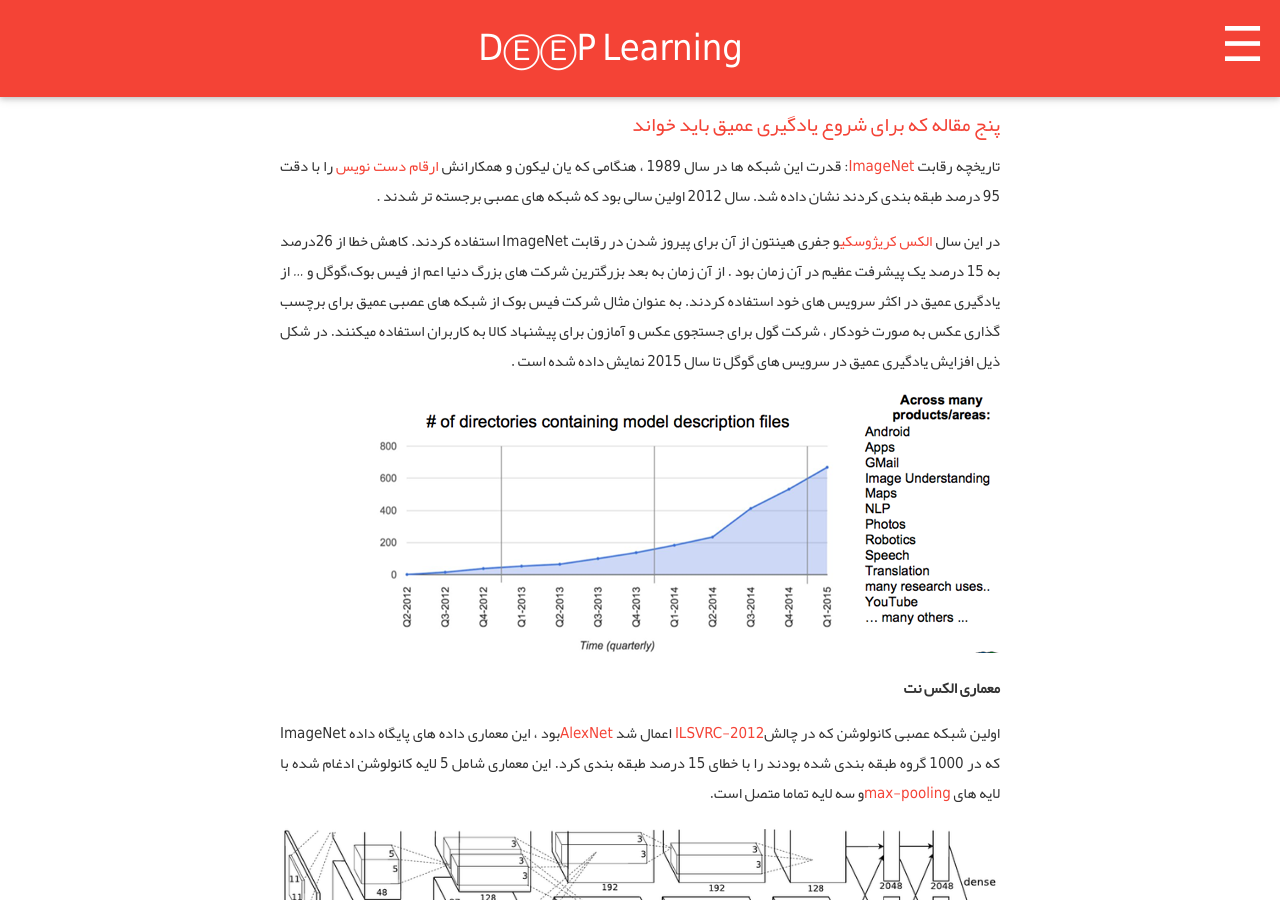
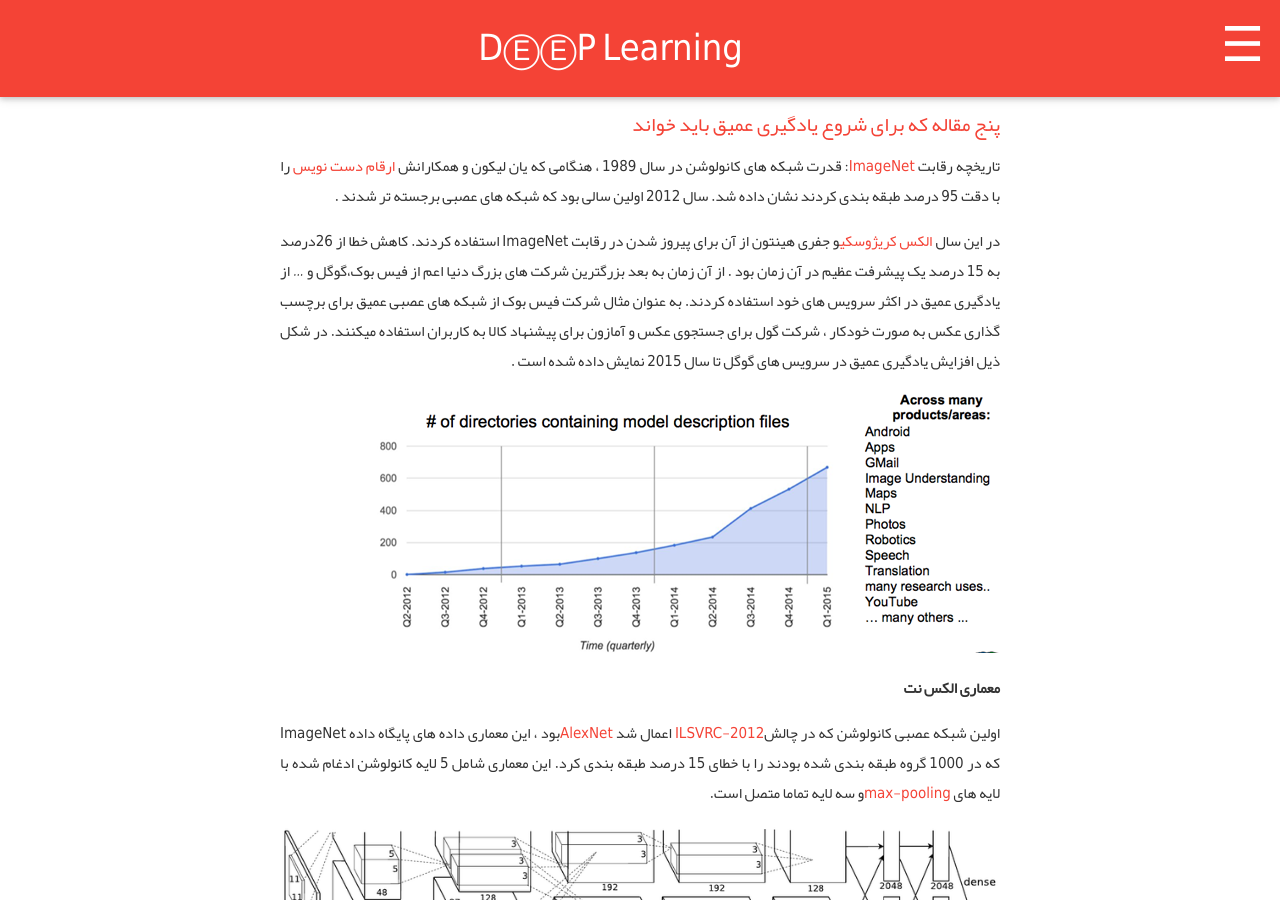
Before and after one commit to AlisterTA/alisterta.github.io, a Jekyll site: the page built from _posts/2017-06-26-پنج مقاله که برای شروع یادگیری عمیق باید خواند.md, in a window 1280 px wide and 900 px high. Built offline with Jekyll 4.4.1, drawn with Linux system fonts in a browser that asks for light colours; comment, search, counter and statistics services are not loaded.

Commit message:
Update 2017-06-26-پنج مقاله که برای شروع یادگیری عمیق باید خواند.md

```diff
--- a/_posts/2017-06-26-پنج مقاله که برای شروع یادگیری عمیق باید خواند.md
+++ b/_posts/2017-06-26-پنج مقاله که برای شروع یادگیری عمیق باید خواند.md
@@ -4,7 +4,7 @@ title: پنج مقاله که برای شروع یادگیری عمیق باید
 tags: [گوگل, ام ای تی, شبکه عصبی]
 ---
 تاریخچه رقابت [ImageNet](http://www.image-net.org/):
-قدرت این شبکه ها در سال 1989 ، هنگامی که یان لیکون و  همکارانش [ارقام دست نویس](yann.lecun.org/exdb/publis/pdf/lecun-89e.pdf) را با دقت 95 درصد طبقه بندی کردند نشان داده شد. سال 2012 اولین سالی بود که شبکه های عصبی برجسته تر شدند .
+قدرت شبکه های کانولوشن در سال 1989 ، هنگامی که یان لیکون و  همکارانش [ارقام دست نویس](yann.lecun.org/exdb/publis/pdf/lecun-89e.pdf) را با دقت 95 درصد طبقه بندی کردند نشان داده شد. سال 2012 اولین سالی بود که شبکه های عصبی برجسته تر شدند .
 
  در این سال [الکس کریژوسکی](https://www.cs.toronto.edu/~kriz)و جفری هینتون
  از آن برای پیروز شدن در رقابت ImageNet  استفاده کردند. کاهش خطا از 26درصد به 15 درصد یک پیشرفت عظیم در آن زمان بود . از آن زمان به بعد بزرگترین شرکت های بزرگ دنیا اعم از فیس بوک،گوگل و ... از یادگیری عمیق در اکثر سرویس های خود استفاده کردند. به عنوان مثال شرکت فیس بوک از شبکه های عصبی عمیق برای برچسب گذاری عکس به صورت خودکار ، شرکت گول برای جستجوی عکس و آمازون برای پیشنهاد کالا به کاربران استفاده میکنند.  در شکل ذیل افزایش یادگیری عمیق در سرویس های گوگل تا سال 2015 نمایش داده شده است .
```
